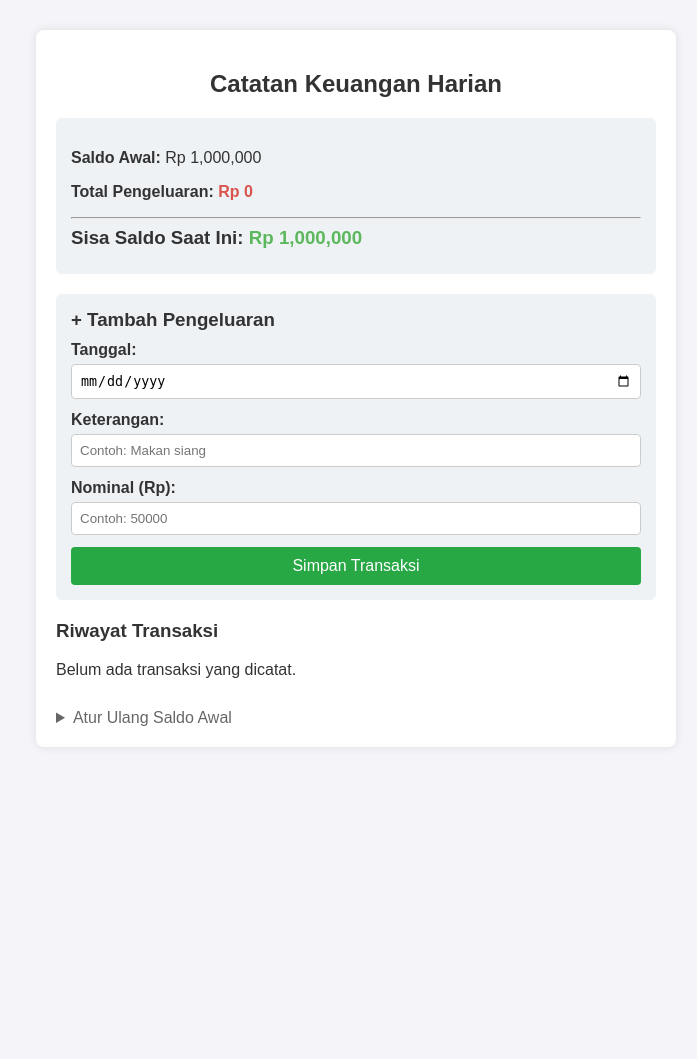
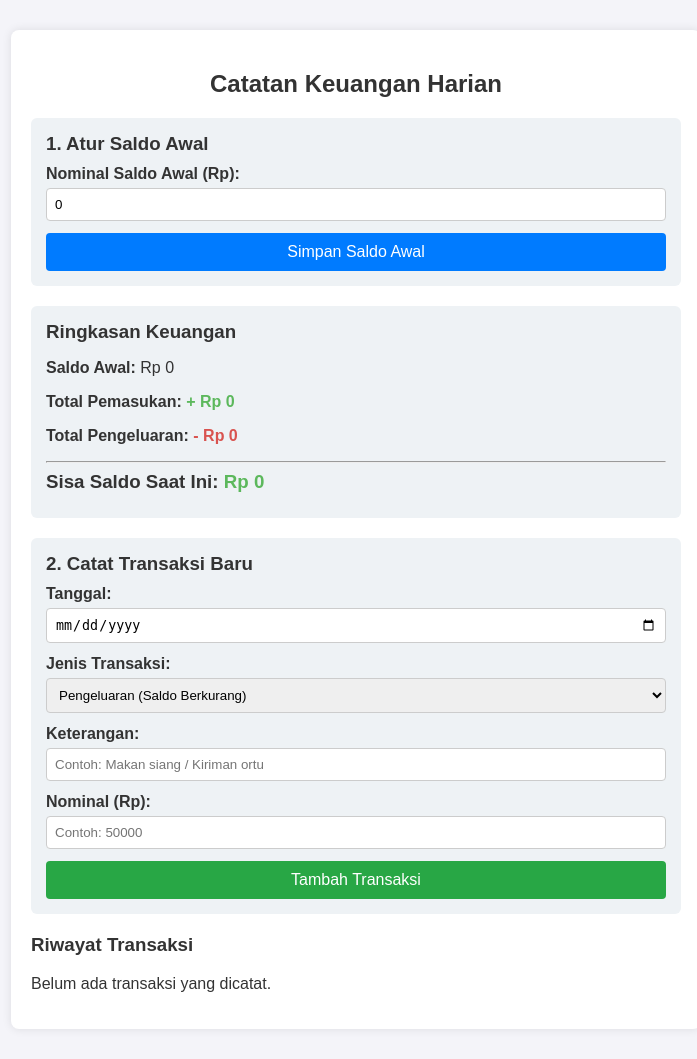
Before and after one commit to Dazdimas/Rpl_dimaz, a Flask app: page / in a window 1280 px wide. Shown: the whole page, without its empty margins (284-981 px from the left). Before the commit the page ends 726 px from the top, so only its background shows below. Run offline with Flask 3, Linux system fonts and the light colour scheme.

Commit message:
Add files via upload
CODE NYA ADA DISINI

```diff
--- a/keuangan_RPL/app.py
+++ b/keuangan_RPL/app.py
@@ -2,45 +2,48 @@ from flask import Flask, render_template, request, redirect
 
 app = Flask(__name__)
 
-saldo_awal = 1000000
+saldo_awal = 0
 transaksi = []
 
 @app.route('/')
 def index():
-    total_pengeluaran = sum(t['nominal'] for t in transaksi)
-    sisa_saldo = saldo_awal - total_pengeluaran
+    total_pemasukan = sum(t['nominal'] for t in transaksi if t['jenis'] == 'pemasukan')
+    total_pengeluaran = sum(t['nominal'] for t in transaksi if t['jenis'] == 'pengeluaran')
+    sisa_saldo = saldo_awal + total_pemasukan - total_pengeluaran
 
     return render_template(
         'index.html',
         saldo_awal=saldo_awal,
         transaksi=transaksi,
+        total_pemasukan=total_pemasukan,
         total_pengeluaran=total_pengeluaran,
         sisa_saldo=sisa_saldo
     )
+
+@app.route('/set-saldo', methods=['POST'])
+def set_saldo():
+    global saldo_awal
+    nominal_saldo = request.form.get('saldo_awal')
+    if nominal_saldo:
+        saldo_awal = int(nominal_saldo)
+    return redirect('/')
 
 @app.route('/tambah', methods=['POST'])
 def tambah_transaksi():
     keterangan = request.form.get('keterangan')
     nominal = request.form.get('nominal')
     tanggal = request.form.get('tanggal')
+    jenis = request.form.get('jenis')
 
-    if keterangan and nominal and tanggal:
+    if keterangan and nominal and tanggal and jenis:
         transaksi.append({
             'keterangan': keterangan,
             'nominal': int(nominal),
-            'tanggal': tanggal
+            'tanggal': tanggal,
+            'jenis': jenis
         })
 
     return redirect('/')
 
-@app.route('/reset-saldo', methods=['POST'])
-def reset_saldo():
-    global saldo_awal, transaksi
-    saldo_baru = request.form.get('saldo_baru')
-    if saldo_baru:
-        saldo_awal = int(saldo_baru)
-        transaksi = []
-    return redirect('/')
-
 if __name__ == '__main__':
     app.run(debug=True)
--- a/keuangan_RPL/templates/index.html
+++ b/keuangan_RPL/templates/index.html
@@ -6,13 +6,13 @@
     <title>Pencatat Keuangan Harian</title>
     <style>
         body { font-family: Arial, sans-serif; margin: 30px; background-color: #f4f4f9; color: #333; }
-        .container { max-width: 600px; margin: auto; background: white; padding: 20px; border-radius: 8px; box-shadow: 0 0 10px rgba(0,0,0,0.1); }
+        .container { max-width: 650px; margin: auto; background: white; padding: 20px; border-radius: 8px; box-shadow: 0 0 10px rgba(0,0,0,0.1); }
         h2 { text-align: center; }
         .card { background: #eef2f5; padding: 15px; border-radius: 6px; margin-bottom: 20px; }
         .card h3 { margin: 0 0 10px 0; }
         .form-group { margin-bottom: 12px; }
         label { display: block; margin-bottom: 5px; font-weight: bold; }
-        input[type="text"], input[type="number"], input[type="date"] { width: 100%; padding: 8px; box-sizing: border-box; border: 1px solid #ccc; border-radius: 4px; }
+        input[type="text"], input[type="number"], input[type="date"], select { width: 100%; padding: 8px; box-sizing: border-box; border: 1px solid #ccc; border-radius: 4px; }
         button { background: #28a745; color: white; border: none; padding: 10px 15px; border-radius: 4px; cursor: pointer; width: 100%; font-size: 16px; }
         button:hover { background: #218838; }
         table { width: 100%; border-collapse: collapse; margin-top: 15px; }
@@ -20,6 +20,8 @@
         th { background-color: #f2f2f2; }
         .text-danger { color: #d9534f; font-weight: bold; }
         .text-success { color: #5cb85c; font-weight: bold; }
+        .badge-masuk { color: #28a745; font-weight: bold; }
+        .badge-keluar { color: #dc3545; font-weight: bold; }
     </style>
 </head>
 <body>
@@ -28,28 +30,48 @@
     <h2>Catatan Keuangan Harian</h2>
 
     <div class="card">
+        <h3>1. Atur Saldo Awal</h3>
+        <form action="/set-saldo" method="POST">
+            <div class="form-group">
+                <label>Nominal Saldo Awal (Rp):</label>
+                <input type="number" name="saldo_awal" value="{{ saldo_awal }}" required>
+            </div>
+            <button type="submit" style="background: #007bff;">Simpan Saldo Awal</button>
+        </form>
+    </div>
+
+    <div class="card">
+        <h3>Ringkasan Keuangan</h3>
         <p><strong>Saldo Awal:</strong> Rp {{ "{:,.0f}".format(saldo_awal) }}</p>
-        <p><strong>Total Pengeluaran:</strong> <span class="text-danger">Rp {{ "{:,.0f}".format(total_pengeluaran) }}</span></p>
+        <p><strong>Total Pemasukan:</strong> <span class="text-success">+ Rp {{ "{:,.0f}".format(total_pemasukan) }}</span></p>
+        <p><strong>Total Pengeluaran:</strong> <span class="text-danger">- Rp {{ "{:,.0f}".format(total_pengeluaran) }}</span></p>
         <hr>
         <h3>Sisa Saldo Saat Ini: <span class="text-success">Rp {{ "{:,.0f}".format(sisa_saldo) }}</span></h3>
     </div>
 
     <div class="card">
-        <h3>+ Tambah Pengeluaran</h3>
+        <h3>2. Catat Transaksi Baru</h3>
         <form action="/tambah" method="POST">
             <div class="form-group">
                 <label>Tanggal:</label>
                 <input type="date" name="tanggal" required>
             </div>
             <div class="form-group">
+                <label>Jenis Transaksi:</label>
+                <select name="jenis" required>
+                    <option value="pengeluaran">Pengeluaran (Saldo Berkurang)</option>
+                    <option value="pemasukan">Pemasukan (Saldo Bertambah)</option>
+                </select>
+            </div>
+            <div class="form-group">
                 <label>Keterangan:</label>
-                <input type="text" name="keterangan" placeholder="Contoh: Makan siang" required>
+                <input type="text" name="keterangan" placeholder="Contoh: Makan siang / Kiriman ortu" required>
             </div>
             <div class="form-group">
                 <label>Nominal (Rp):</label>
                 <input type="number" name="nominal" placeholder="Contoh: 50000" required>
             </div>
-            <button type="submit">Simpan Transaksi</button>
+            <button type="submit">Tambah Transaksi</button>
         </form>
     </div>
 
@@ -59,6 +81,7 @@
         <thead>
             <tr>
                 <th>Tanggal</th>
+                <th>Jenis</th>
                 <th>Keterangan</th>
                 <th>Nominal</th>
             </tr>
@@ -67,8 +90,21 @@
             {% for item in transaksi %}
             <tr>
                 <td>{{ item.tanggal }}</td>
+                <td>
+                    {% if item.jenis == 'pemasukan' %}
+                        <span class="badge-masuk">Pemasukan</span>
+                    {% else %}
+                        <span class="badge-keluar">Pengeluaran</span>
+                    {% endif %}
+                </td>
                 <td>{{ item.keterangan }}</td>
-                <td class="text-danger">Rp {{ "{:,.0f}".format(item.nominal) }}</td>
+                <td>
+                    {% if item.jenis == 'pemasukan' %}
+                        <span class="text-success">+ Rp {{ "{:,.0f}".format(item.nominal) }}</span>
+                    {% else %}
+                        <span class="text-danger">- Rp {{ "{:,.0f}".format(item.nominal) }}</span>
+                    {% endif %}
+                </td>
             </tr>
             {% endfor %}
         </tbody>
@@ -77,15 +113,6 @@
     <p>Belum ada transaksi yang dicatat.</p>
     {% endif %}
 
-    <div style="margin-top: 30px;">
-        <details>
-            <summary style="cursor: pointer; color: #666;">Atur Ulang Saldo Awal</summary>
-            <form action="/reset-saldo" method="POST" style="margin-top: 10px;">
-                <input type="number" name="saldo_baru" placeholder="Masukkan saldo awal baru" required style="width: 70%; display: inline;">
-                <button type="submit" style="width: 25%; background: #007bff;">Setel</button>
-            </form>
-        </details>
-    </div>
 </div>
 
 </body>
```
